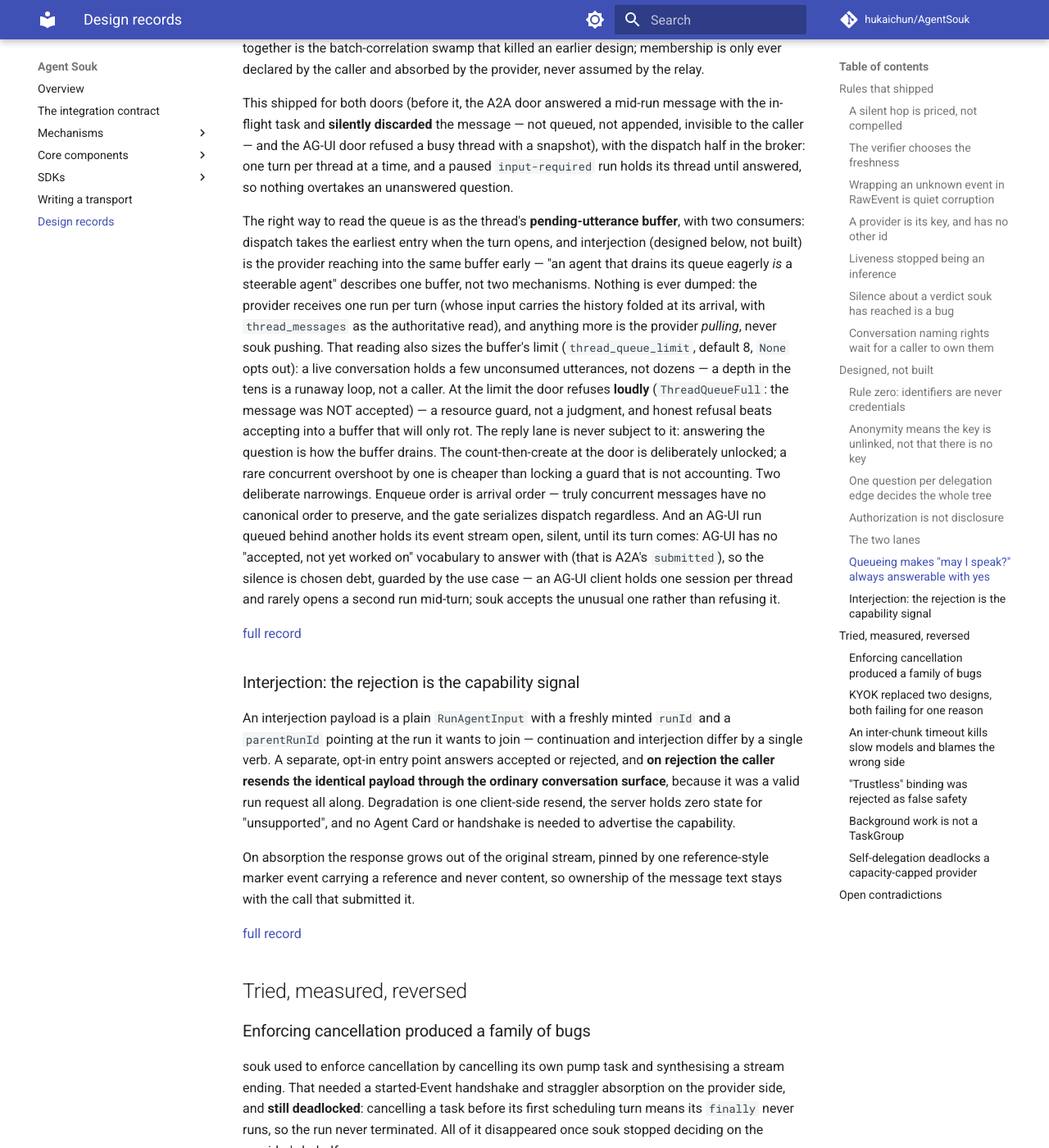
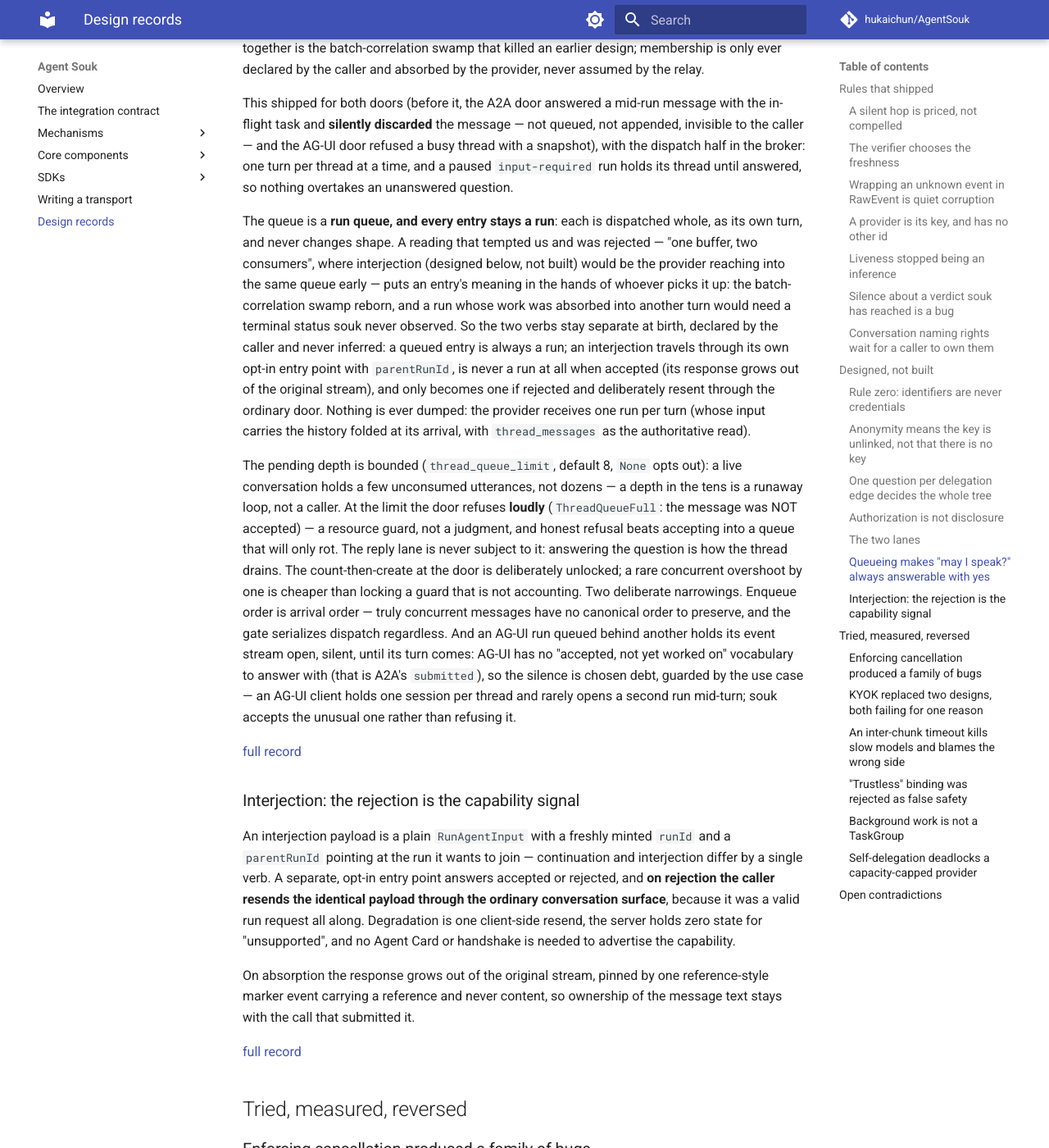
Before and after one commit to hukaichun/AgentSouk, an MkDocs documentation site: the page built from docs/design-records.md, in a window 1280 px wide and 1400 px high, scrolled down 5562 px. Shown: the whole window at 82% size. Built offline with MkDocs 1.6.1 and Material for MkDocs 9.7.7, drawn with Linux system fonts in a browser that asks for light colours; comment, search, counter and statistics services are not loaded.

Commit message:
This is a run queue, and an entry never changes shape
Retract the "one buffer, two consumers" reading the previous commit
recorded, before it ships. Letting interjection consume queued entries
puts an entry's meaning in the hands of whoever picks it up — the
batch-correlation swamp reborn — and a run absorbed into another turn
would need a terminal status souk never observed. The two verbs stay
separate at birth, caller-declared: queued entries are always runs;
interjection is its own opt-in entry point and is never a run when
accepted. The limit's rationale is unchanged.

Co-Authored-By: Claude Fable 5 <noreply@anthropic.com>

```diff
--- a/docs/design-records.md
+++ b/docs/design-records.md
@@ -293,25 +293,33 @@ broker: one turn per thread at a time, and a paused `input-required` run
 holds its thread until answered, so nothing overtakes an unanswered
 question.
 
-The right way to read the queue is as the thread's **pending-utterance
-buffer**, with two consumers: dispatch takes the earliest entry when the
-turn opens, and interjection (designed below, not built) is the provider
-reaching into the same buffer early — "an agent that drains its queue
-eagerly *is* a steerable agent" describes one buffer, not two
-mechanisms. Nothing is ever dumped: the provider receives one run per
-turn (whose input carries the history folded at its arrival, with
-`thread_messages` as the authoritative read), and anything more is the
-provider *pulling*, never souk pushing. That reading also sizes the
-buffer's limit (`thread_queue_limit`, default 8, `None` opts out): a
-live conversation holds a few unconsumed utterances, not dozens — a
-depth in the tens is a runaway loop, not a caller. At the limit the
-door refuses **loudly** (`ThreadQueueFull`: the message was NOT
-accepted) — a resource guard, not a judgment, and honest refusal beats
-accepting into a buffer that will only rot. The reply lane is never
-subject to it: answering the question is how the buffer drains. The
-count-then-create at the door is deliberately unlocked; a rare
-concurrent overshoot by one is cheaper than locking a guard that is not
-accounting. Two deliberate narrowings. Enqueue order is arrival order —
+The queue is a **run queue, and every entry stays a run**: each is
+dispatched whole, as its own turn, and never changes shape. A reading
+that tempted us and was rejected — "one buffer, two consumers", where
+interjection (designed below, not built) would be the provider reaching
+into the same queue early — puts an entry's meaning in the hands of
+whoever picks it up: the batch-correlation swamp reborn, and a run
+whose work was absorbed into another turn would need a terminal status
+souk never observed. So the two verbs stay separate at birth, declared
+by the caller and never inferred: a queued entry is always a run;
+an interjection travels through its own opt-in entry point with
+`parentRunId`, is never a run at all when accepted (its response grows
+out of the original stream), and only becomes one if rejected and
+deliberately resent through the ordinary door. Nothing is ever dumped:
+the provider receives one run per turn (whose input carries the history
+folded at its arrival, with `thread_messages` as the authoritative
+read).
+
+The pending depth is bounded (`thread_queue_limit`, default 8, `None`
+opts out): a live conversation holds a few unconsumed utterances, not
+dozens — a depth in the tens is a runaway loop, not a caller. At the
+limit the door refuses **loudly** (`ThreadQueueFull`: the message was
+NOT accepted) — a resource guard, not a judgment, and honest refusal
+beats accepting into a queue that will only rot. The reply lane is
+never subject to it: answering the question is how the thread drains.
+The count-then-create at the door is deliberately unlocked; a rare
+concurrent overshoot by one is cheaper than locking a guard that is
+not accounting. Two deliberate narrowings. Enqueue order is arrival order —
 truly concurrent messages have no canonical order to preserve, and the
 gate serializes dispatch regardless. And an AG-UI run queued behind
 another holds its event stream open, silent, until its turn comes:
```
